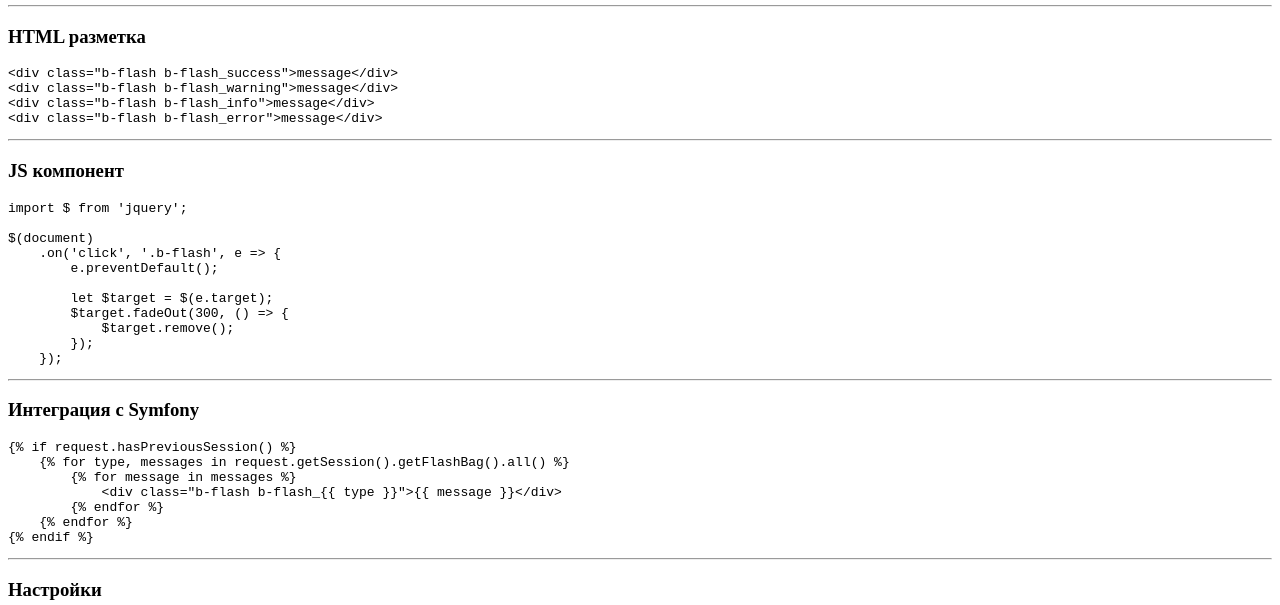
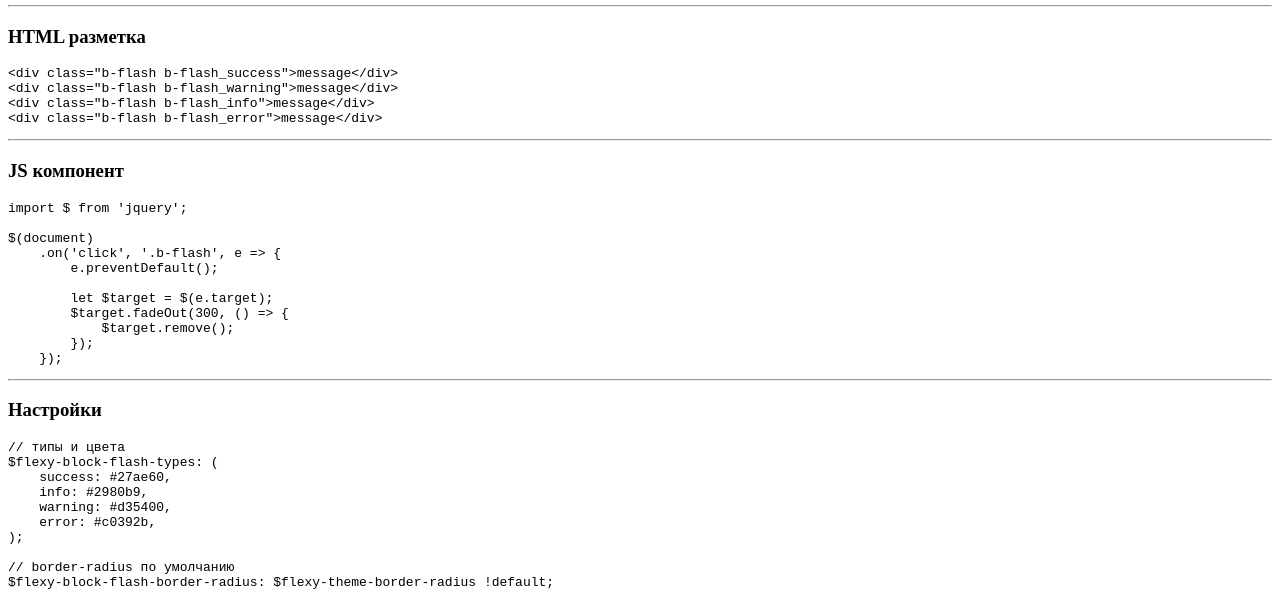
Before and after one commit to max107/flexy-site, a Gatsby site: page /framework/block-flash in a window 1280 px wide. Shown: the part 155-760 px from the top of the page. Built offline with nearby package versions, Linux system fonts and the light colour scheme; Gatsby itself is replaced by a stand-in of ours; some packages are replaced by stand-ins of ours; code samples lack their colours.

Commit message:
fix travis build

````diff
--- a/gatsby-config.js
+++ b/gatsby-config.js
@@ -1,5 +1,4 @@
 module.exports = {
-    pathPrefix: `/flexy-site`,
     siteMetadata: {
         siteUrl: `https://flexy.studio107.ru`,
         title: `Flexy SCSS library`,
--- a/package.json
+++ b/package.json
@@ -31,7 +31,7 @@
     "license": "MIT",
     "main": "n/a",
     "scripts": {
-        "deploy": "gatsby build --prefix-paths && gh-pages -d public",
+        "deploy": "gatsby build && netlify deploy",
         "build": "gatsby build",
         "serve": "gatsby serve",
         "develop": "gatsby develop",
--- a/src/framework/block-flash.md
+++ b/src/framework/block-flash.md
@@ -40,20 +40,6 @@ $(document)
 
 ---
 
-### Интеграция с Symfony
-
-```twig
-{% if request.hasPreviousSession() %}
-    {% for type, messages in request.getSession().getFlashBag().all() %}
-        {% for message in messages %}
-            <div class="b-flash b-flash_{{ type }}">{{ message }}</div>
-        {% endfor %}
-    {% endfor %}
-{% endif %}
-```
-
----
-
 ### Настройки
 
 ```scss
````
Also changed, not shown: .travis.yml.
